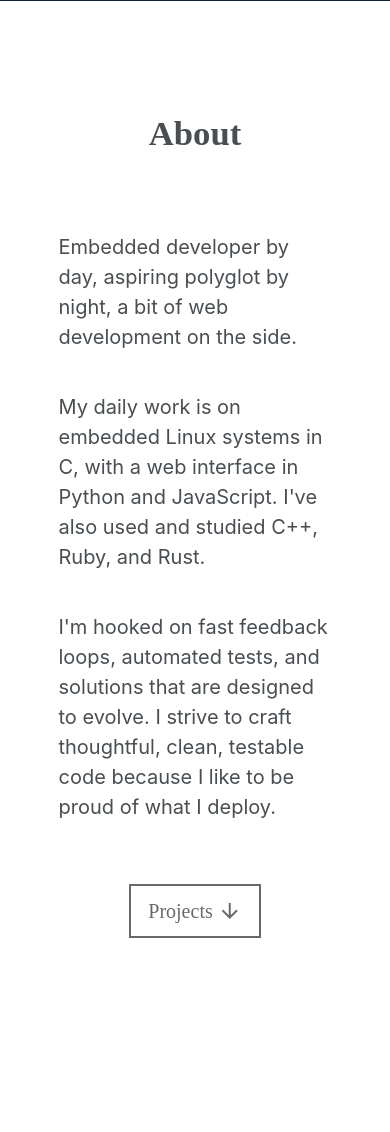
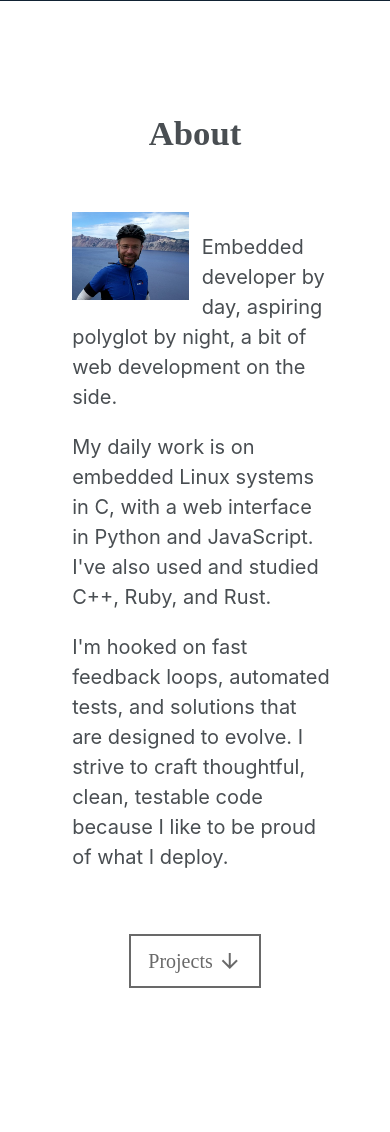
Before and after one commit to KevinWMatthews/personal_website, a Flask app: page / in a window 390 px wide. Shown: the part 843-1975 px from the top of the page. Run offline with Flask 2, Linux system fonts and the light colour scheme; parts of the project's set-up code (start-up, migrations or seed data) failed here and were passed over.

Commit message:
Drop in picture of me
Still need to apply formatting/css/responsive layout

```diff
--- a/app/static/css/index.css
+++ b/app/static/css/index.css
@@ -74,7 +74,16 @@ canvas {
 .color-bg {
     grid-area: bg;
 }
-
+img {
+    float: left;
+}
+#me {
+    width: 45%;
+    padding-right: 5%;
+}
+div .div_about {
+    padding-left: 5%;
+}
 .card-grid {
     display: grid;
     justify-items: center;
--- a/app/templates/index.html
+++ b/app/templates/index.html
@@ -36,6 +36,8 @@
 		<section id="about">
 			<h1>About</h1>
 			<article>
+				<div class="div_about">
+					<img id="me" src="{{ url_for('static', filename='images/me_crater_lake.jpg') }}" alt="Picture of me at Crater Lake">
 					<p>Embedded developer by day, aspiring polyglot by night, a bit of web
 						development on the side.</p>
 					<p>My daily work is on embedded Linux systems in C, with a web interface
@@ -43,6 +45,7 @@
 					<p>I'm hooked on fast feedback loops, automated tests, and solutions
 						that are designed to evolve. I strive to craft thoughtful, clean,
 						testable code because I like to be proud of what I deploy.</p>
+				</div>
 			</article>
 			<div class="flex">
 				<a href="#projects" id="btn_projects" class="button scrolling-link">
```
Also changed, not shown: app/static/images/me_crater_lake.jpg (added). Lines whose indentation alone changed are shown as unchanged.
